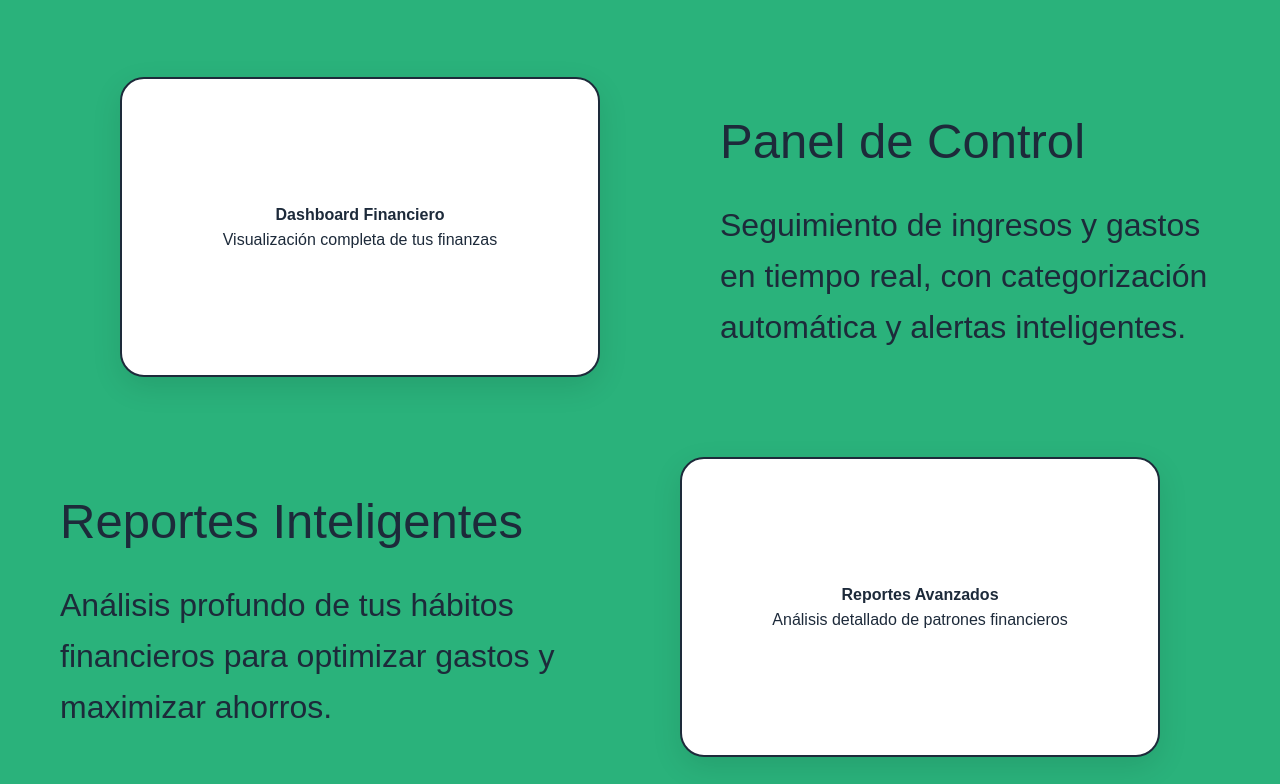
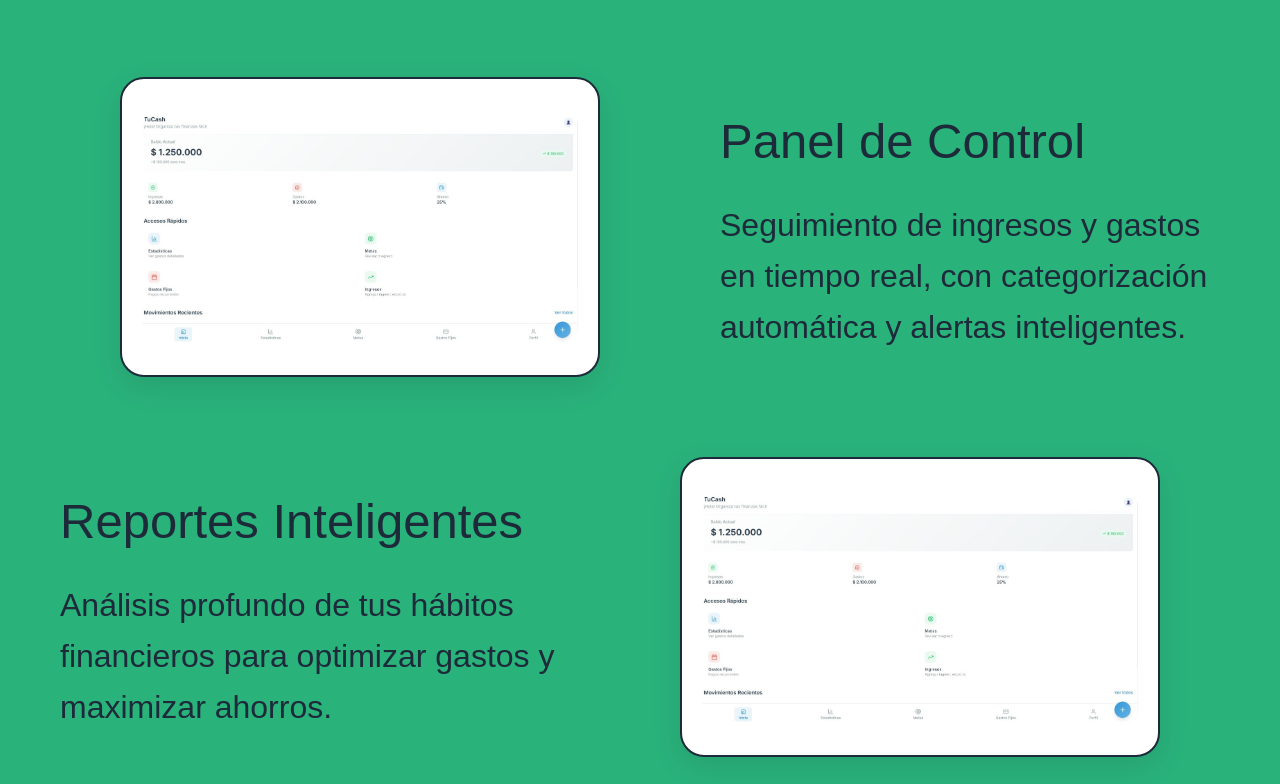
Before and after one commit to TuCash/landingPage, a plain HTML site: page index.html in a window 1280 px wide. Shown: the part 1896-2680 px from the top of the page. Drawn offline with Linux system fonts and the light colour scheme.

Commit message:
feat: implemented dashboard image

```diff
--- a/index.html
+++ b/index.html
@@ -91,10 +91,7 @@
         <div class="feature-row">
           <div class="feature-image">
             <div class="device-mockup">
-              <div class="mockup-content">
-                <h4>Dashboard Financiero</h4>
-                <p>Visualización completa de tus finanzas</p>
-              </div>
+              <img src="assets/img/dashboard.jpg" alt="Dashboard TuCash" class="dashboard-image">
             </div>
           </div>
           <div class="feature-content">
@@ -107,10 +104,7 @@
         <div class="feature-row reverse">
           <div class="feature-image">
             <div class="device-mockup">
-              <div class="mockup-content">
-                <h4>Reportes Avanzados</h4>
-                <p>Análisis detallado de patrones financieros</p>
-              </div>
+              <img src="assets/img/dashboard.jpg" alt="Reportes TuCash" class="dashboard-image">
             </div>
           </div>
           <div class="feature-content">
@@ -123,6 +117,7 @@
       </div>
     </div>
   </section>
+
   <section id="planes" class="planes-section">
     <div class="planes-container">
       <h2 class="planes-title">Planes para cada necesidad financiera</h2>
@@ -156,6 +151,7 @@
       </div>
     </div>
   </section>
+
   <section class="testimonios">
     <h2>Lo que dicen nuestros usuarios sobre TuCash</h2>
     <div class="testimonios-contenedor">
@@ -176,6 +172,7 @@
       </div>
     </div>
   </section>
+
   <section id="faq-contacto" class="faq-contact-section">
     <div class="faq-contact-wrapper">
       <div class="faq">
@@ -221,6 +218,7 @@
       </div>
     </div>
   </section>
+
   <footer class="footer">
     <div class="container">
       <div class="footer-content">
@@ -252,7 +250,7 @@
           </ul>
         </div>
       </div>
-      <div style="text-align: center; margin-top: 40px; padding-top: 20px; border-top: 1px solid #34495E;">
+      <div style="text-align: center; margin-top: 40px; padding-top: 20px; border-top: 1px solid #3D9DF6;">
         <p>&copy; 2025 TuCash. Todos los derechos reservados. </p>
       </div>
     </div>
```
